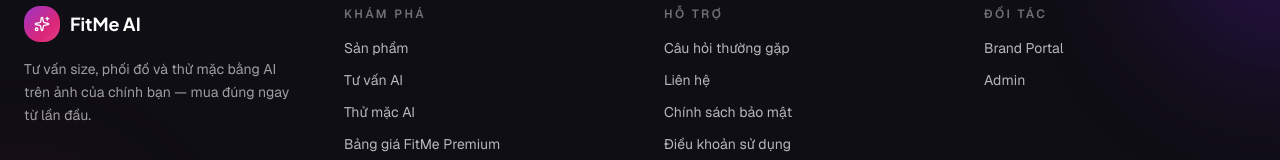
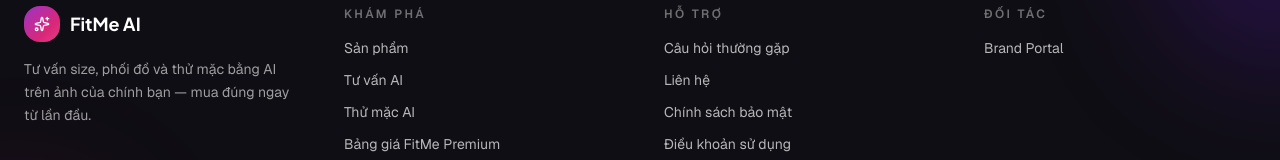
Before and after one commit to KhangNT04/fitme_ai_mvp, a Next.js app in the folder frontend/: page / in a window 1280 px wide. Shown: the part 3445-3605 px from the top of the page. Built offline with nearby package versions, Linux system fonts and the light colour scheme; no server answers.

Commit message:
chore(footer): remove the public Admin portal link

```diff
--- a/frontend/src/components/layout/Footer.tsx
+++ b/frontend/src/components/layout/Footer.tsx
@@ -50,7 +50,6 @@ export function Footer({ showOnMobile = false }: { showOnMobile?: boolean }) {
             <h4 className="text-xs font-semibold uppercase tracking-[0.2em] text-white/40">Đối tác</h4>
             <ul className="mt-4 space-y-3 text-sm text-white/70">
               <li><Link href="/brand/dashboard" className={linkClass}>Brand Portal</Link></li>
-              <li><Link href="/admin/dashboard" className={linkClass}>Admin</Link></li>
             </ul>
           </div>
         </div>
```
Also changed, not shown: 1 other file (tests, documents, lock files or other folders).
